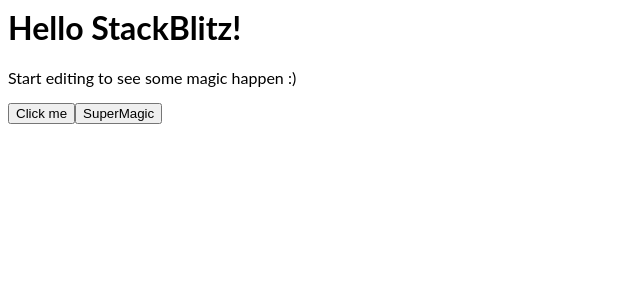
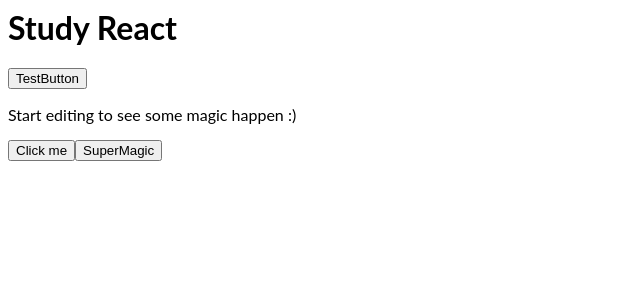
Before and after one commit to di858mon/react-fk6yqq-Study, a React (Create React App) app: page / in a window 1280 px wide. Shown: the top 300 px of the page, without its empty margins (0-640 px from the left). Built offline with nearby package versions, Linux system fonts and the light colour scheme.

Commit message:
Template

```diff
--- a/src/App.js
+++ b/src/App.js
@@ -1,5 +1,6 @@
 import React from 'react';
 import './style.css';
+import Test from './comp/Test';
 
 export default function App() {
   function Showalert(text) {
@@ -8,7 +9,8 @@
   }
   return (
     <div>
-      <h1>Hello StackBlitz!</h1>
+      <h1>Study React</h1>
+      <Test />
       <p>Start editing to see some magic happen :)</p>
       <button onClick={() => Showalert('1234')}>Click me</button>
       <button>SuperMagic</button>
--- /dev/null
+++ b/src/comp/Test.js
@@ -0,0 +1,11 @@
+import React from 'react';
+
+function Test() {
+  return (
+    <>
+      <button>TestButton</button>
+    </>
+  );
+}
+
+export default Test;
```
